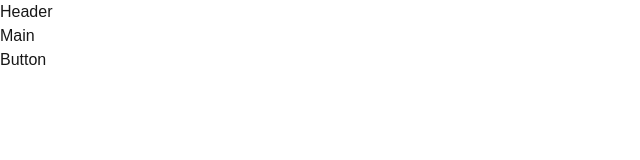
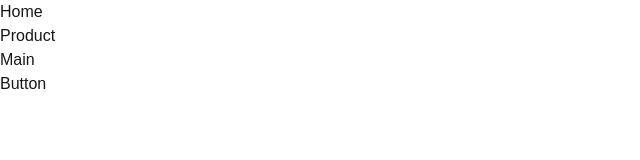
Before and after one commit to ElMaez/sem_3_bf_shop, a Next.js app: page / in a window 1280 px wide. Shown: the top 160 px of the page, without its empty margins (0-640 px from the left). Built offline with nearby package versions, Linux system fonts and the light colour scheme.

Commit message:
Links works in Layout

```diff
--- a/src/app/components/other/Header.jsx
+++ b/src/app/components/other/Header.jsx
@@ -1,5 +1,18 @@
+import Link from "next/link";
+
 const Header = () => {
-  return <h1>Header</h1>;
+  return (
+    <nav>
+      <ul>
+        <li>
+          <Link href="/">Home</Link>
+        </li>
+        <li>
+          <Link href="/productlist">Product</Link>
+        </li>
+      </ul>
+    </nav>
+  );
 };
 
 export default Header;
```
Also changed, not shown: src/app/(pages)/(product)/[id]/page.jsx (renamed from src/app/pages/(product)/[id]/page.jsx), src/app/(pages)/payment/page.jsx (renamed from src/app/pages/payment/page.jsx), src/app/(pages)/productlist/page.jsx (renamed from src/app/pages/productlist/page.jsx).
